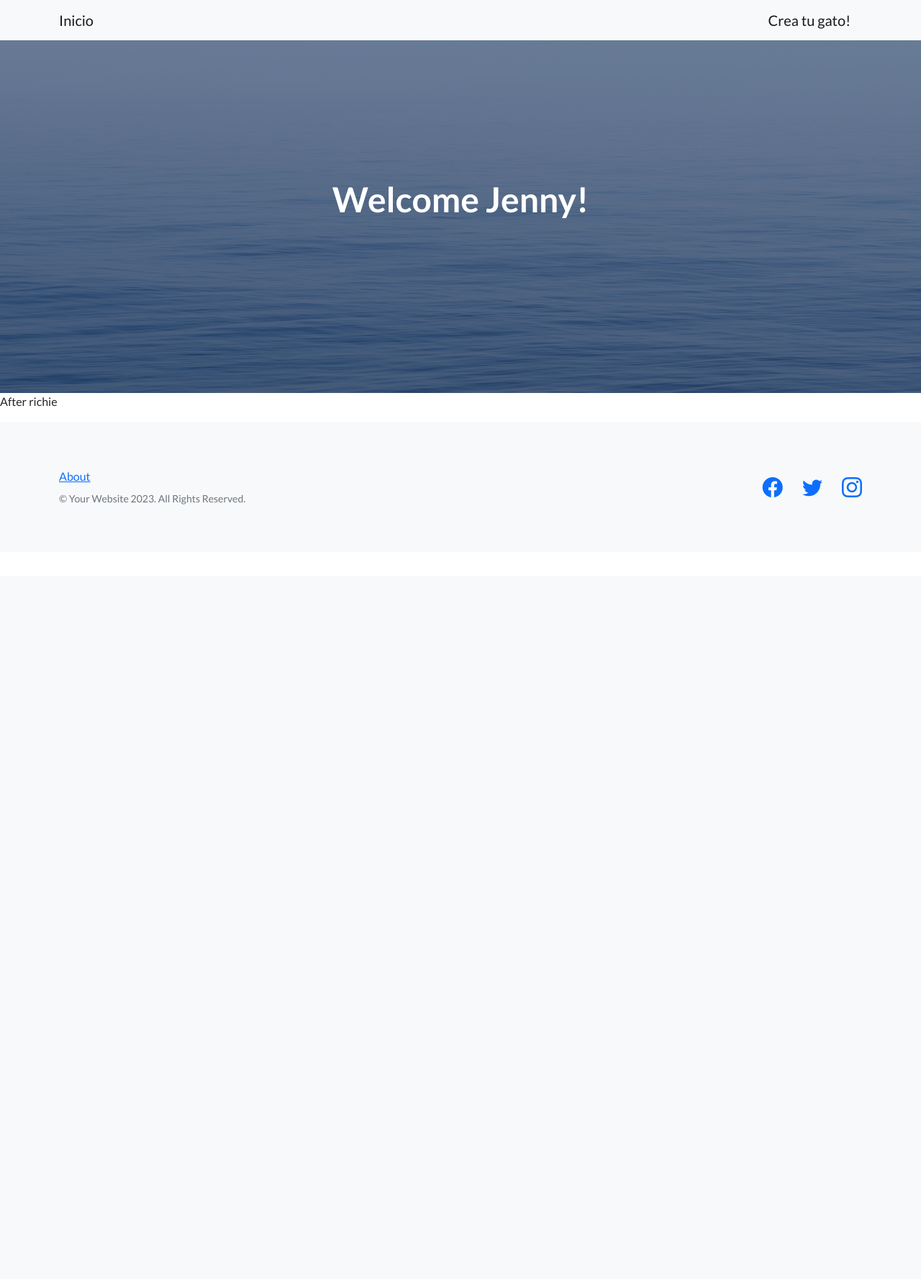
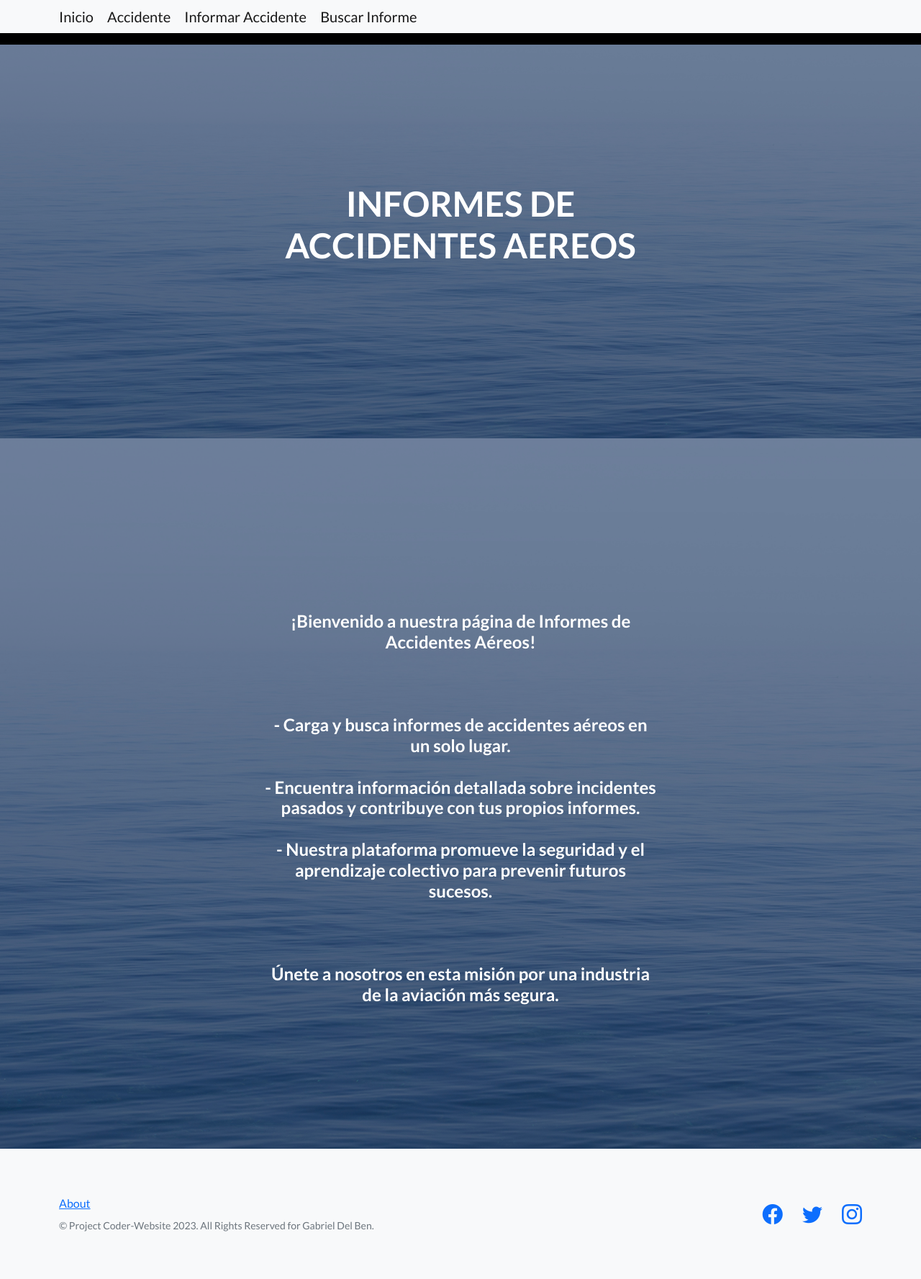
Before and after one commit to gabo1109/Proyecto-Coderhouse, a Django app: page / in a window 1280 px wide. Shown: the whole page at 72% size. Before the commit the page ends 701 px from the top, so only its background shows below. Run offline with Django 4.2, Linux system fonts and the light colour scheme; some libraries are stand-ins or nearby versions.

Commit message:
No doy ma

```diff
--- a/Inicio/templates/inicio/crear_gato.html
+++ b/Inicio/templates/inicio/accidentes.html
@@ -1,11 +1,11 @@
 {% extends 'base.html' %}
 
 {% block title_head %}
-<title> Gatiten! </title>
+<title> Accidentes </title>
 {% endblock title_head %}
 
 {% block h1_header %}
-This is gatiten
+Historial Accidentes
 {% endblock h1_header %}
 
 
--- a/Inicio/templates/inicio/inicio.html
+++ b/Inicio/templates/inicio/inicio.html
@@ -5,9 +5,23 @@
 {% endblock title_head %}
 
 {% block h1_header %}
-Welcome Jenny!
+INFORMES DE ACCIDENTES AEREOS
 {% endblock h1_header %}
 
-{% block contenido %}
-<p>After richie</p>
-{% endblock contenido %}
+{% block h2_header %}
+<h4>
+    ¡Bienvenido a nuestra página de Informes de Accidentes Aéreos! <br>
+    <br>
+    <br>
+    <br>
+    - Carga y busca informes de accidentes aéreos en un solo lugar. <br>
+    <br>
+    - Encuentra información detallada sobre incidentes pasados y contribuye con tus propios informes. <br>
+    <br>
+    - Nuestra plataforma promueve la seguridad y el aprendizaje colectivo para prevenir futuros sucesos. <br>
+    <br>
+    <br>
+    <br>
+    Únete a nosotros en esta misión por una industria de la aviación más segura.
+</h4>
+{% endblock h2_header %}
--- a/Inicio/urls.py
+++ b/Inicio/urls.py
@@ -5,5 +5,7 @@ app_name = 'Inicio'
 
 urlpatterns = [
     path('', views.inicio, name='Inicio'),
-    path('gatos/crear/', views.crear_gato, name='crear_gato')
+    path('informe/', views.crear_informe, name='crear_informe'),
+    path('busqueda/', views.buscar_informe, name='buscar_informe'),
+    path('accidente', views.accidentes, name='accidentes')
 ]
--- a/Inicio/views.py
+++ b/Inicio/views.py
@@ -1,23 +1,41 @@
 from django.shortcuts import render
-from Inicio.forms import CrearGatoFormulario
-from Inicio.models import Gato
+from Inicio.forms import CrearInformeFormulario, CrearAccidenteFormulario
+from Inicio.models import Informe, Accidente
 
 # Create your views here.
 
 def inicio(request):
     return render(request,'inicio/inicio.html')
 
-def crear_gato(request):
+def crear_informe(request):
     mensaje = ""
     if request.method == "POST":
-        formulario = CrearGatoFormulario(request.POST)
+        formulario = CrearInformeFormulario(request.POST)
         if formulario.is_valid():
             info = formulario.cleaned_data
-            gato = Gato(nombre = info['nombre'], edad = info['edad'], fecha_nacimiento = info['fecha_nacimiento'])
-            gato.save()
-            mensaje = f"Se creo el gato {gato.nombre}"
+            informe = Informe(fecha = info['fecha'], locacion = info['locacion'], tipo_avion = info['tipo_avion'], causa_accidente = info['causa_accidente'], descripcion_accidente = info['descripcion_accidente'])
+            informe.save()
+            mensaje = "Se creo el informe!"
         else:
-            return render(request, 'inicio/crear_gato.html', {'formulario': formulario})
+            return render(request, 'inicio/crear_informe.html', {'formulario': formulario})
 
-    formulario = CrearGatoFormulario()
-    return render(request, 'inicio/crear_gato.html', {'formulario': formulario, 'mensaje': mensaje})
+    formulario = CrearInformeFormulario()
+    return render(request, 'inicio/crear_informe.html', {'formulario': formulario, 'mensaje': mensaje})
+
+def buscar_informe(request):
+    return render(request, 'inicio/accidente.html')
+
+def accidentes(request):
+    mensaje = ""
+    if request.method == "POST":
+        formulario = CrearAccidenteFormulario(request.POST)
+        if formulario.is_valid():
+            info = formulario.cleaned_data
+            accidente = Accidente(location = info['location'], modelo = info['modelo'], fecha = info['fecha'])
+            accidente.save()
+            mensaje = f"El accidente fue guardado"
+        else:
+            return render(request, 'inicio/accidente.html', {'formulario': formulario})
+
+    formulario = CrearAccidenteFormulario()
+    return render(request, 'inicio/accidente.html', {'formulario': formulario, 'mensaje': mensaje})
--- a/Templates/base.html
+++ b/Templates/base.html
@@ -22,9 +22,15 @@
         <!-- Navigation-->
         <nav class="navbar navbar-light bg-light static-top">
             <div class="container">
-                <a class="navbar-brand" href={% url 'Inicio:Inicio' %}>Inicio</a>
-                <a class="navbar-brand" href={% url 'Inicio:crear_gato' %}>Crea tu gato!</a>
+                <div class="jumbotron_bar">
+                    <a class="navbar-brand" href={% url 'Inicio:Inicio' %}>Inicio</a>
+                    <a class="navbar-brand" href={% url 'Inicio:accidentes' %}>Accidente</a>
+                    <a class="navbar-brand" href={% url 'Inicio:crear_informe' %}>Informar Accidente</a>
+                    <a class="navbar-brand" href={% url 'Inicio:buscar_informe' %}>Buscar Informe</a>
+                </div>
             </div>
+        </nav>
+        <nav class="navbar navbar-light bg-black static-top">
         </nav>
         <!-- Masthead-->
         <header class="masthead">
@@ -35,7 +41,6 @@
                             <!-- Page heading-->
                             <h1 class="mb-5">
                                 {% block h1_header %}
-                                Generate more leads with a professional landing page!
                                 {% endblock h1_header %}
                             </h1>
                         </div>
@@ -43,9 +48,21 @@
                 </div>
             </div>
         </header>
-        {% block contenido %}
-        {% endblock contenido %}
-        <!-- Footer-->
+        <header class="masthead">
+            <div class="container position-relative">
+                <div class="row justify-content-center">
+                    <div class="col-xl-6">
+                        <div class="text-center text-white">
+                            <!-- Page heading-->
+                            <h1 class="mb-5">
+                                {% block h2_header %}
+                                {% endblock h2_header %}
+                            </h1>
+                        </div>
+                    </div>
+                </div>
+            </div>
+        </header>
         <footer class="footer bg-light">
             <div class="container">
                 <div class="row">
@@ -53,7 +70,7 @@
                         <ul class="list-inline mb-2">
                             <li class="list-inline-item"><a href="#!">About</a></li>
                         </ul>
-                        <p class="text-muted small mb-4 mb-lg-0">&copy; Your Website 2023. All Rights Reserved.</p>
+                        <p class="text-muted small mb-4 mb-lg-0">&copy; Project Coder-Website 2023. All Rights Reserved for Gabriel Del Ben.</p>
                     </div>
                     <div class="col-lg-6 h-100 text-center text-lg-end my-auto">
                         <ul class="list-inline mb-0">
```
Also changed, not shown: Inicio/forms.py (+12 -4 lines), Inicio/models.py (+14 -4 lines), Inicio/templates/inicio/buscar_informe.html (added, +9 -0 lines), Inicio/templates/inicio/crear_informe.html (added, +23 -0 lines), Inicio/migrations/0003_accidente.py (added), Inicio/migrations/0004_informe_delete_gato.py (added), Inicio/migrations/0005_rename_tipo_avion_informe_tipo_de_avion.py (added), Inicio/migrations/0006_rename_tipo_de_avion_informe_tipo_avion.py (added), Inicio/migrations/0007_informe_causa_accidente_and_more.py (added), Inicio/migrations/0008_alter_informe_causa_accidente_and_more.py (added), Inicio/static/assets/img/img1.jpg (added).
